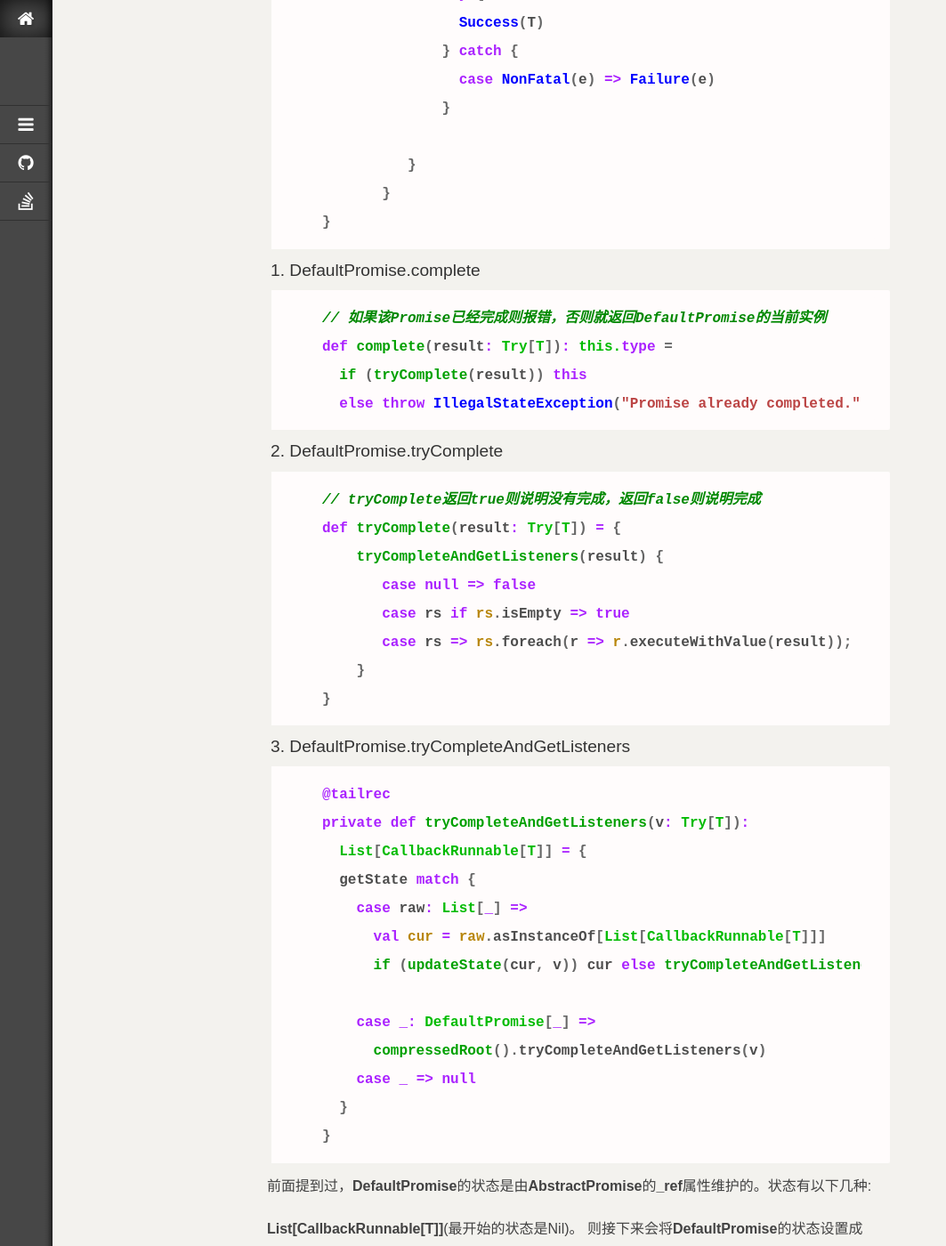
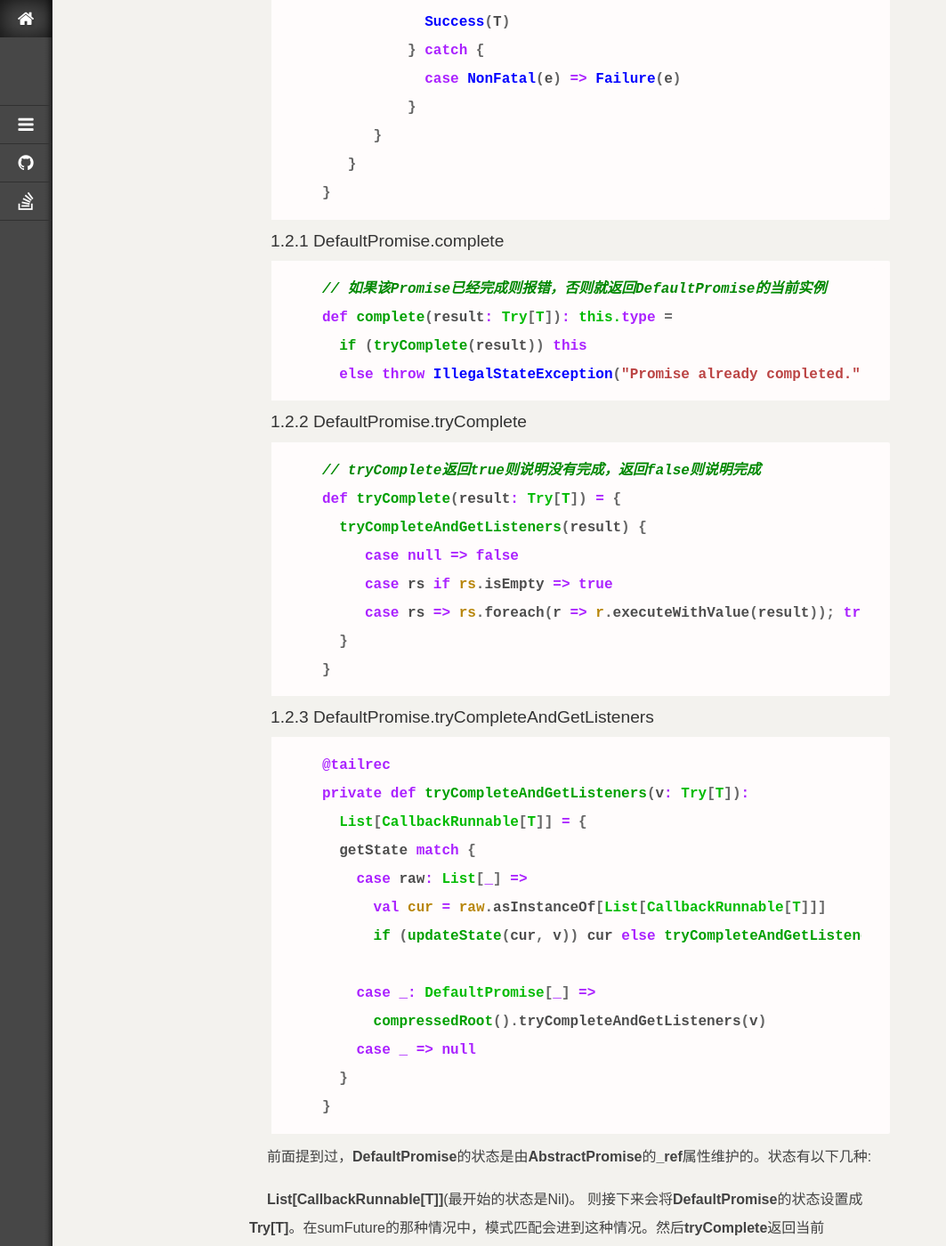
Before and after one commit to jacoffee/jacoffee.github.io, a Jekyll site: the page built from _posts/2015-09-24-future-collect-result.md, in a window 1280 px wide and 1400 px high, scrolled down 4409 px. Shown: the whole window at 89% size, without its empty margins (0-1063 px from the left). Built offline with Jekyll 4.4.1, drawn with Linux system fonts in a browser that asks for light colours; nearby versions of some CDN libraries; library files that are not in the unit come from our copies; some of the changed text lies outside the part shown.

````diff
--- a/_posts/2015-09-24-future-collect-result.md
+++ b/_posts/2015-09-24-future-collect-result.md
@@ -86,7 +86,7 @@ object BlockContext {
 }
 ```
 
-在最初阅读**```current```**方法时候会疑惑，为什么**```Thread.currentThread```**会匹配**```BlockContext```**类型，源码中的解释是: 有些线程池实现的时候会让Thread继承BlockContext。
+在最初阅读**current**方法时候会疑惑，为什么Thread.currentThread会匹配**BlockContext**类型，源码中的解释是: 有些线程池实现的时候会让Thread继承BlockContext。
 
 对于非阻塞式的取值，我们可以通过Future的相关方法来判断它的当前状态。
 
@@ -96,13 +96,13 @@ sumResult.isCompleted
 
 显然**onComplete**，**onSuccess**，**onFailure**这些回调也是根据当前Future的状态来执行相应的操作的。那么Future内部的状态有哪几种呢？这些状态之间又是如何切换的呢？
 
-## Future的状态以及改变
+## 1.Future的状态以及改变
 
 要研究Future的状态变化，最好的方式就是利用**onComplete**的调用栈并且打断点来摸清整个调用过程，下面通过代码调用来一步一步解释(由于之前没有接触过UML图，所以可能存在一些纰漏，以下涉及到UML图的地方仅供参考)。
 
 ![Future的初始化和结果收集UML](/static/images/charts/2015-09-24/future_init.png)
 
-###  (1) Future的初始化 -- Future.apply
+### 1.1 Future的初始化 -- Future.apply
 
 Future初始化的时候(实际上是DefaultPromise的初始化)，会调用**`AbstractPromise`**的updateState方法来设置初始状态。
 
@@ -114,7 +114,7 @@ class DefaultPromise[T] extends AbstractPromise { self =>
 
 所以，**Future初始化之后状态变成了Nil(类型实际上是List[CallbackRunnable])**。
 
-###  (2) Future中的任务开始执行 -- PromiseCompletingRunnable
+### 1.2 Future中的任务开始执行 -- PromiseCompletingRunnable
 
 ```scala
 // executor ---> package scala.concurrent.impl.ExecutionContextImpl
@@ -140,21 +140,20 @@ class DefaultPromise[T] extends AbstractPromise { self =>
 
 ```scala
 class PromiseCompletingRunnable[T](body: => T) {
-       val promise = new Promise.DefaultPromise[T]()
-       override def run() = {
-          promise complete {
-              try {
-                Success(T)
-              } catch {
-                case NonFatal(e) => Failure(e)
-              }
-
+   val promise = new Promise.DefaultPromise[T]()
+   override def run() = {
+      promise complete {
+          try {
+            Success(T)
+          } catch {
+            case NonFatal(e) => Failure(e)
           }
-       }
+      }
+   }
 }
 ```
 
-#### 1. DefaultPromise.complete
+#### 1.2.1 DefaultPromise.complete
 
 ```scala
 // 如果该Promise已经完成则报错，否则就返回DefaultPromise的当前实例
@@ -163,20 +162,20 @@ def complete(result: Try[T]): this.type =
   else throw IllegalStateException("Promise already completed.")
 ```
 
-#### 2. DefaultPromise.tryComplete
+#### 1.2.2 DefaultPromise.tryComplete
 
 ```scala
 // tryComplete返回true则说明没有完成，返回false则说明完成
 def tryComplete(result: Try[T]) = {
-    tryCompleteAndGetListeners(result) {
-       case null => false
-       case rs if rs.isEmpty => true
-       case rs => rs.foreach(r => r.executeWithValue(result)); true;
-    }
+  tryCompleteAndGetListeners(result) {
+     case null => false
+     case rs if rs.isEmpty => true
+     case rs => rs.foreach(r => r.executeWithValue(result)); true;
+  }
 }
 ```
 
-#### 3. DefaultPromise.tryCompleteAndGetListeners
+#### 1.2.3 DefaultPromise.tryCompleteAndGetListeners
 
 ```scala
 @tailrec
@@ -194,16 +193,16 @@ private def tryCompleteAndGetListeners(v: Try[T]):
 }
 ```
 
-  前面提到过，**DefaultPromise**的状态是由**AbstractPromise**的**_ref**属性维护的。状态有以下几种:
+前面提到过，**DefaultPromise**的状态是由**AbstractPromise**的**_ref**属性维护的。状态有以下几种:
 
-  + **List[CallbackRunnable[T]]**(最开始的状态是Nil)。
-  则接下来会将**DefaultPromise**的状态设置成**Try[T]**。在sumFuture的那种情况中，模式匹配会进到这种情况。然后**tryComplete**返回当前**DefaultPromise**实例并且它的状态已经变成了**Try[T]**
++ **List[CallbackRunnable[T]]**(最开始的状态是Nil)。
+则接下来会将**DefaultPromise**的状态设置成**Try[T]**。在sumFuture的那种情况中，模式匹配会进到这种情况。然后**tryComplete**返回当前**DefaultPromise**实例并且它的状态已经变成了**Try[T]**
 
-  + **DefaultPromise[_]**(一般是调用了map, flatMap生成了新的DefaultPromise)，这里涉及到链向根DefaultPromise的过程(会在后续的更新中补充)
++ **DefaultPromise[_]**(一般是调用了map, flatMap生成了新的DefaultPromise)，这里涉及到链向根DefaultPromise的过程(会在后续的更新中补充)
 
-  + 其它情况，则返回null
++ 其它情况，则返回null
 
-###  (3) Future注册回调 -- Future.onComplete
+### 1.3 Future注册回调 -- Future.onComplete
 
 Future的异步调用体现在当Future初始化之后，一个异步计算就已经开始；一般情况，我们会为Future注册相关的回调，要么是对正常的返回值进行处理，要么是对异常进行处理。同样以源码入手。
 
@@ -218,7 +217,7 @@ sumResult onComplete {
 
 ![dispatchOrAddCallback](/static/images/charts/2015-09-24/dispatchOrAddCallback.png)
 
-#### 1. DefaultPromise.onComplete
+#### 1.3.1 DefaultPromise.onComplete
 
 ```scala
 def onComplete[U](func: Try[T] => U)
@@ -229,7 +228,7 @@ def onComplete[U](func: Try[T] => U)
 }
 ```
 
-#### 1.1 scala.concurrent.impl.CallbackRunnable
+#### 1.3.2 scala.concurrent.impl.CallbackRunnable
 
 因为Java中Runnable的实现(run方法)默认是返回空的，所以此处基于Runnable再实现了一个，主要的目的是为了注入回调，让Future完成之后执行该回调。
 
@@ -287,17 +286,17 @@ private def dispatchOrAddCallback(runnable: Runnable): Unit = {
   }
 ```
 
- 前面提到过，**DefaultPromise**的状态有三种情况，在**执行回调函数的线程上**(Future运行和回调执行是不同的线程)通过取Future的状态来决定如何操作
+前面提到过，**DefaultPromise**的状态有三种情况，在**执行回调函数的线程上**(Future运行和回调执行是不同的线程)通过取Future的状态来决定如何操作
 
-  + **Try[T]**
-    表示已经执行完了，可以开始执行回调函数，这个比较好理解。**CallbackRunnable**的**executeWithValue**被调用，触发**run**方法，从而执行**onComplete**中注册的回调。
++ **Try[T]**
+  表示已经执行完了，可以开始执行回调函数，这个比较好理解。**CallbackRunnable**的**executeWithValue**被调用，触发**run**方法，从而执行**onComplete**中注册的回调。
 
-  + **DefaultPromise[_]**(一般是调用了map, flatMap生成了新的DefaultPromise)，
-    这里涉及到链向根DefaultPromise的过程(会在后续的更新中补充)
++ **DefaultPromise[_]**(一般是调用了map, flatMap生成了新的DefaultPromise)，
+  这里涉及到链向根DefaultPromise的过程(会在后续的更新中补充)
 
-  + **List[CallbackRunnable]**，
-    Future的初始状态是**Nil(List[CallbackRunnable])**，<b style="color:red"> 如果执行回调函数的线程在执行的时候，Future的执行并没有结束就会将Future的状态更新为List[CallbackRunnable]， 实际上注册了一个监听器(在Future执行完成之后做什么)</b>。代码中如果状态更新成功，什么都没做，返回值是**`()`**。
-   由于Future执行线程和回调函数执行线程共享Future的状态，所以  在**`tryCompleteAndGetListeners`**中也能捕获到状态的变化然后进入不同的操作。
++ **List[CallbackRunnable]**，
+  Future的初始状态是**Nil(List[CallbackRunnable])**，<b style="color:red"> 如果执行回调函数的线程在执行的时候，Future的执行并没有结束就会将Future的状态更新为List[CallbackRunnable]， 实际上注册了一个监听器(在Future执行完成之后做什么)</b>。代码中如果状态更新成功，什么都没做，返回值是**`()`**。
+ 由于Future执行线程和回调函数执行线程共享Future的状态，所以  在**`tryCompleteAndGetListeners`**中也能捕获到状态的变化然后进入不同的操作。
 
 
 至此，一个最基本的Future初始化以及注册回调并收集结果的流程就走完了(对于，状态为DefaultPromise的情况会在后续的更新中完成)。
````
Also changed, not shown: other parts of _posts/2015-09-24-future-collect-result.md (+1 -1 lines), _posts/2017-04-08-hadoop-basics-resourcemanager-restart.md (+5 -0 lines), _posts/2017-06-03-spark-basics-eventloop-and-application.md (+4 -4 lines), _posts/2017-07-08-logging-basics-rotation.md (added, +194 -0 lines), 1 other file.
